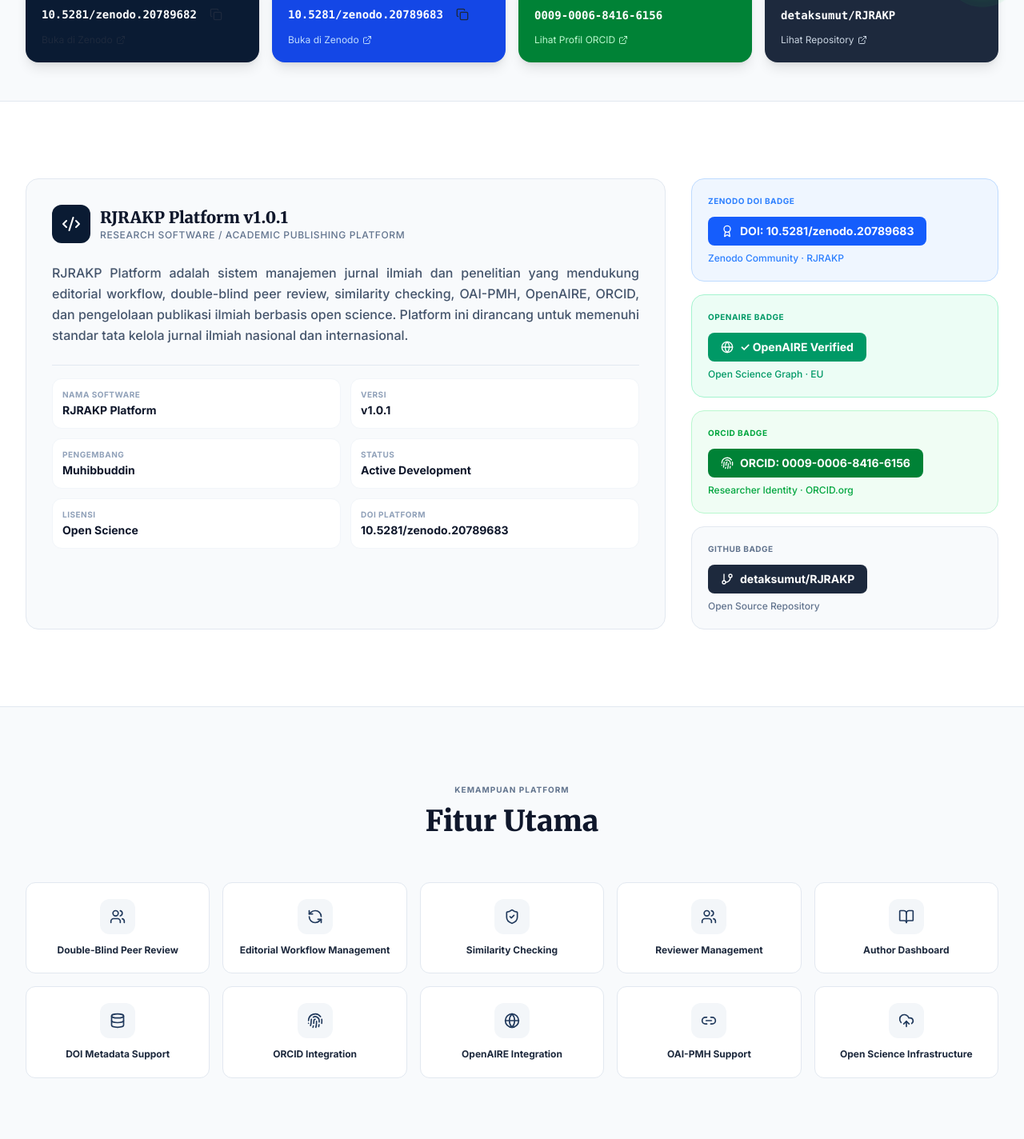
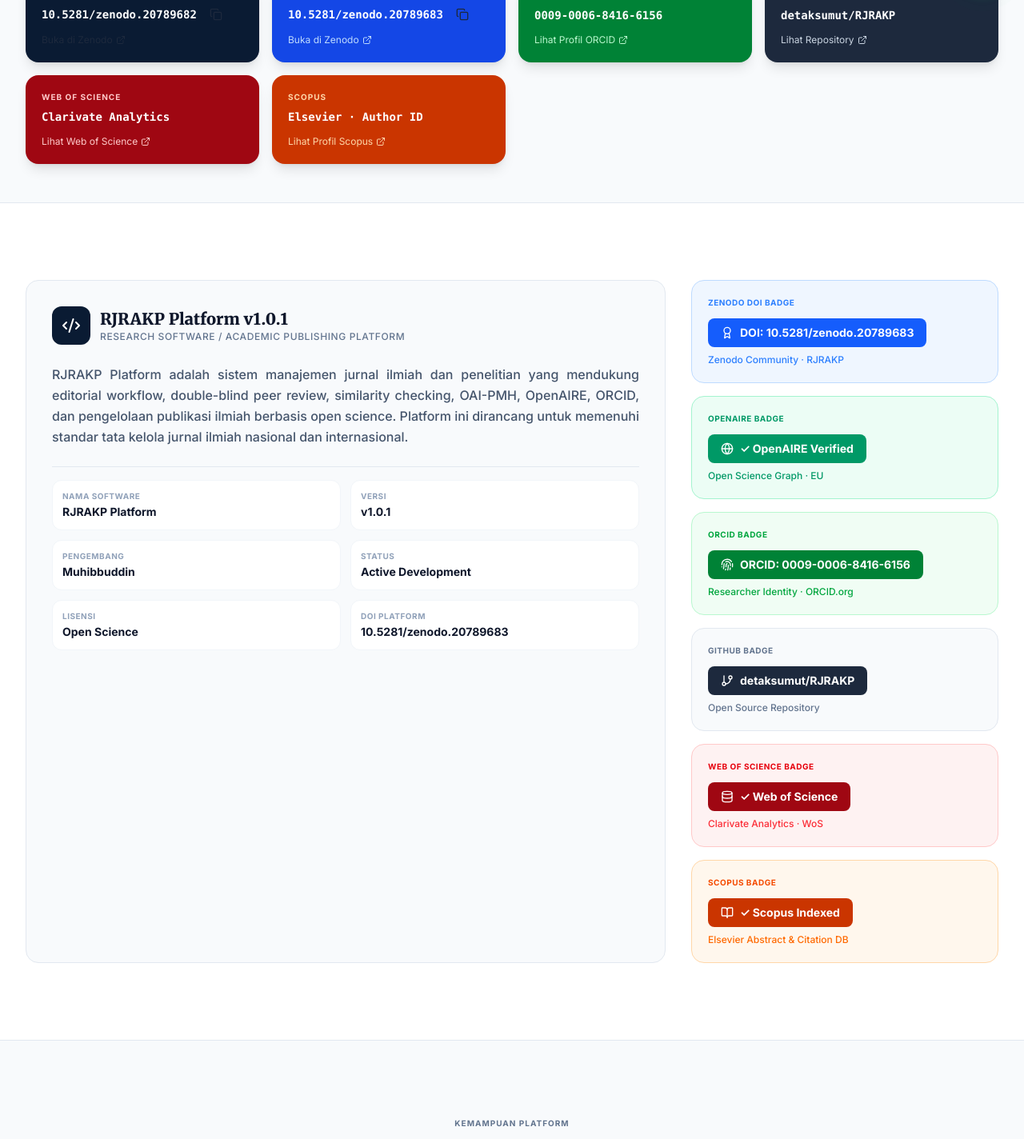
Before and after one commit to detaksumut/RJRAKP, a React (Vite) app: page /rjrakp-platform in a window 1280 px wide. Shown: the part 789-2213 px from the top of the page at 80% size. Built offline with nearby package versions, Linux system fonts and the light colour scheme; no server answers.

Commit message:
feat: add Web of Science and Scopus badges to RJRAKP Platform page

```diff
--- a/src/pages/RjrakpPlatform.tsx
+++ b/src/pages/RjrakpPlatform.tsx
@@ -65,6 +65,22 @@ const ecosystemSteps = [
     href: 'https://orcid.org/0009-0006-8416-6156',
     color: 'from-indigo-700 to-indigo-600',
     badge: 'bg-indigo-700 text-indigo-100',
+  },
+  {
+    icon: <Globe className="w-6 h-6" />,
+    label: 'Web of Science',
+    desc: 'Clarivate WoS Index',
+    href: 'https://www.webofscience.com',
+    color: 'from-red-800 to-red-700',
+    badge: 'bg-red-800 text-red-100',
+  },
+  {
+    icon: <BookOpen className="w-6 h-6" />,
+    label: 'Scopus',
+    desc: 'Elsevier Abstract DB',
+    href: 'https://www.scopus.com/authid/detail.uri?authorId=59675598500',
+    color: 'from-orange-700 to-orange-600',
+    badge: 'bg-orange-700 text-orange-100',
   },
 ];
 
@@ -230,6 +246,26 @@ export default function RjrakpPlatform() {
                 Lihat Repository <ExternalLink className="w-3 h-3" />
               </a>
             </motion.div>
+
+            {/* Web of Science */}
+            <motion.div initial={{ opacity: 0, y: 16 }} whileInView={{ opacity: 1, y: 0 }} viewport={{ once: true }} transition={{ delay: 0.2 }} className="bg-red-800 rounded-2xl p-5 shadow-lg">
+              <p className="text-[10px] font-bold text-red-200 uppercase tracking-widest mb-1">Web of Science</p>
+              <code className="text-sm font-mono font-bold text-white break-all">Clarivate Analytics</code>
+              <a href="https://www.webofscience.com" target="_blank" rel="noopener noreferrer"
+                className="mt-3 text-xs text-red-200 hover:text-white flex items-center gap-1 transition-colors">
+                Lihat Web of Science <ExternalLink className="w-3 h-3" />
+              </a>
+            </motion.div>
+
+            {/* Scopus */}
+            <motion.div initial={{ opacity: 0, y: 16 }} whileInView={{ opacity: 1, y: 0 }} viewport={{ once: true }} transition={{ delay: 0.25 }} className="bg-orange-700 rounded-2xl p-5 shadow-lg">
+              <p className="text-[10px] font-bold text-orange-200 uppercase tracking-widest mb-1">Scopus</p>
+              <code className="text-sm font-mono font-bold text-white break-all">Elsevier · Author ID</code>
+              <a href="https://www.scopus.com/authid/detail.uri?authorId=59675598500" target="_blank" rel="noopener noreferrer"
+                className="mt-3 text-xs text-orange-200 hover:text-white flex items-center gap-1 transition-colors">
+                Lihat Profil Scopus <ExternalLink className="w-3 h-3" />
+              </a>
+            </motion.div>
           </div>
         </div>
       </section>
@@ -315,6 +351,26 @@ export default function RjrakpPlatform() {
                   <GitBranch className="w-4 h-4" /> detaksumut/RJRAKP
                 </a>
                 <p className="text-xs text-slate-500 mt-2 font-medium">Open Source Repository</p>
+              </div>
+
+              {/* Web of Science Badge */}
+              <div className="bg-red-50 border border-red-200 rounded-2xl p-5">
+                <p className="text-[10px] font-bold text-red-600 uppercase tracking-wider mb-3">Web of Science Badge</p>
+                <a href="https://www.webofscience.com" target="_blank" rel="noopener noreferrer"
+                  className="inline-flex items-center gap-2 bg-red-800 hover:bg-red-900 text-white px-4 py-2 rounded-lg text-sm font-bold transition-colors">
+                  <Database className="w-4 h-4" /> ✓ Web of Science
+                </a>
+                <p className="text-xs text-red-500 mt-2 font-medium">Clarivate Analytics · WoS</p>
+              </div>
+
+              {/* Scopus Badge */}
+              <div className="bg-orange-50 border border-orange-200 rounded-2xl p-5">
+                <p className="text-[10px] font-bold text-orange-600 uppercase tracking-wider mb-3">Scopus Badge</p>
+                <a href="https://www.scopus.com/authid/detail.uri?authorId=59675598500" target="_blank" rel="noopener noreferrer"
+                  className="inline-flex items-center gap-2 bg-orange-700 hover:bg-orange-800 text-white px-4 py-2 rounded-lg text-sm font-bold transition-colors">
+                  <BookOpen className="w-4 h-4" /> ✓ Scopus Indexed
+                </a>
+                <p className="text-xs text-orange-500 mt-2 font-medium">Elsevier Abstract & Citation DB</p>
               </div>
             </motion.div>
           </div>
```
